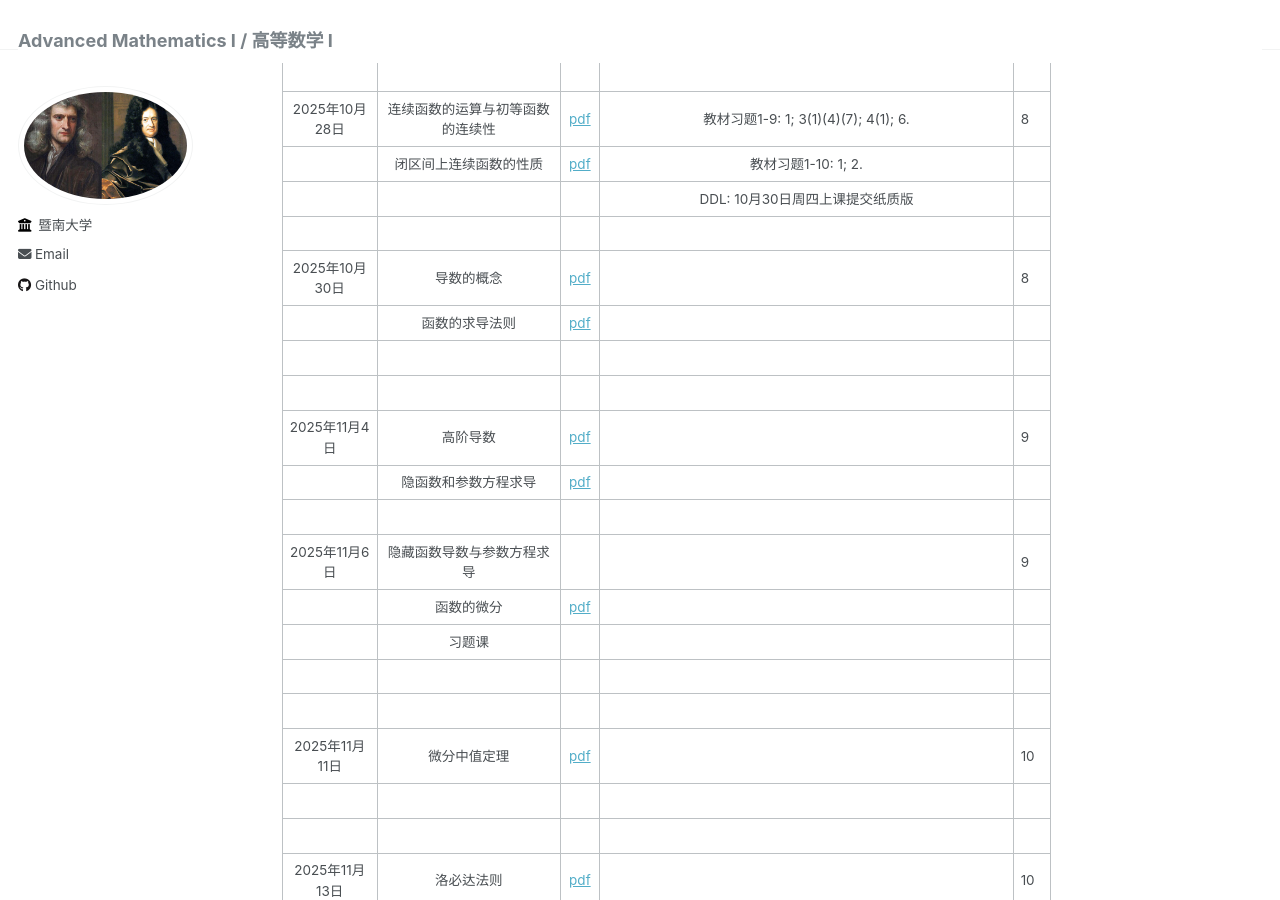
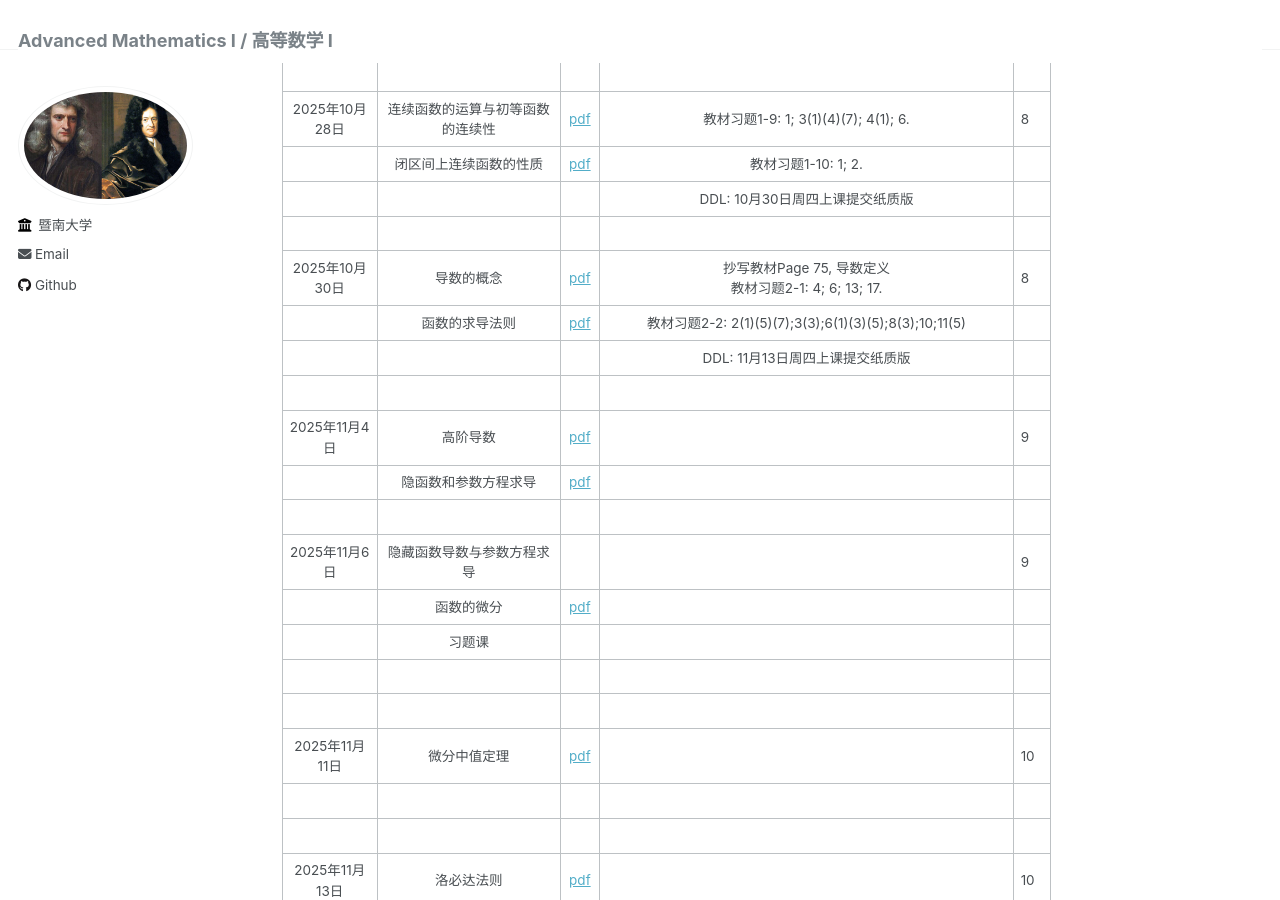
Before and after one commit to wangyuanhao/advanced_mathematics, a Jekyll site: the page built from _pages/about.md, in a window 1280 px wide and 900 px high, scrolled down 2847 px. Built offline with Jekyll 4.4.1, drawn with Linux system fonts in a browser that asks for light colours.

Commit message:
Update about.md

```diff
--- a/_pages/about.md
+++ b/_pages/about.md
@@ -99,9 +99,9 @@ redirect_from:
 |                |      闭区间上连续函数的性质      | [pdf](./notes/Ch1.10 Properties of Continuous Functions on Closed Intervals.pdf) |                     教材习题1-10: 1; 2.                      |      |
 |                |                                  |                                                              |               DDL: 10月30日周四上课提交纸质版                |      |
 |                |                                  |                                                              |                                                              |      |
-| 2025年10月30日 |            导数的概念            |             [pdf](./notes/Ch2.1 Derivatives.pdf)             |                                                              | 8    |
-|                |          函数的求导法则          | [pdf](./notes/Ch2.2 Rules of Operators for Derivatives.pdf)  |                                                              |      |
-|                |                                  |                                                              |                                                              |      |
+| 2025年10月30日 |            导数的概念            |             [pdf](./notes/Ch2.1 Derivatives.pdf)             |   抄写教材Page 75, 导数定义<br>教材习题2-1: 4; 6; 13; 17.    | 8    |
+|                |          函数的求导法则          | [pdf](./notes/Ch2.2 Rules of Operators for Derivatives.pdf)  |    教材习题2-2: 2(1)(5)(7);3(3);6(1)(3)(5);8(3);10;11(5)     |      |
+|                |                                  |                                                              |               DDL: 11月13日周四上课提交纸质版                |      |
 |                |                                  |                                                              |                                                              |      |
 | 2025年11月4日  |             高阶导数             |      [pdf](./notes/Ch2.3 Higher-Order Derivatives.pdf)       |                                                              | 9    |
 |                |       隐函数和参数方程求导       | [pdf](./notes/Ch2.4 Derivatives of Implicit Functions and Parameterized Functions.pdf) |                                                              |      |
```
